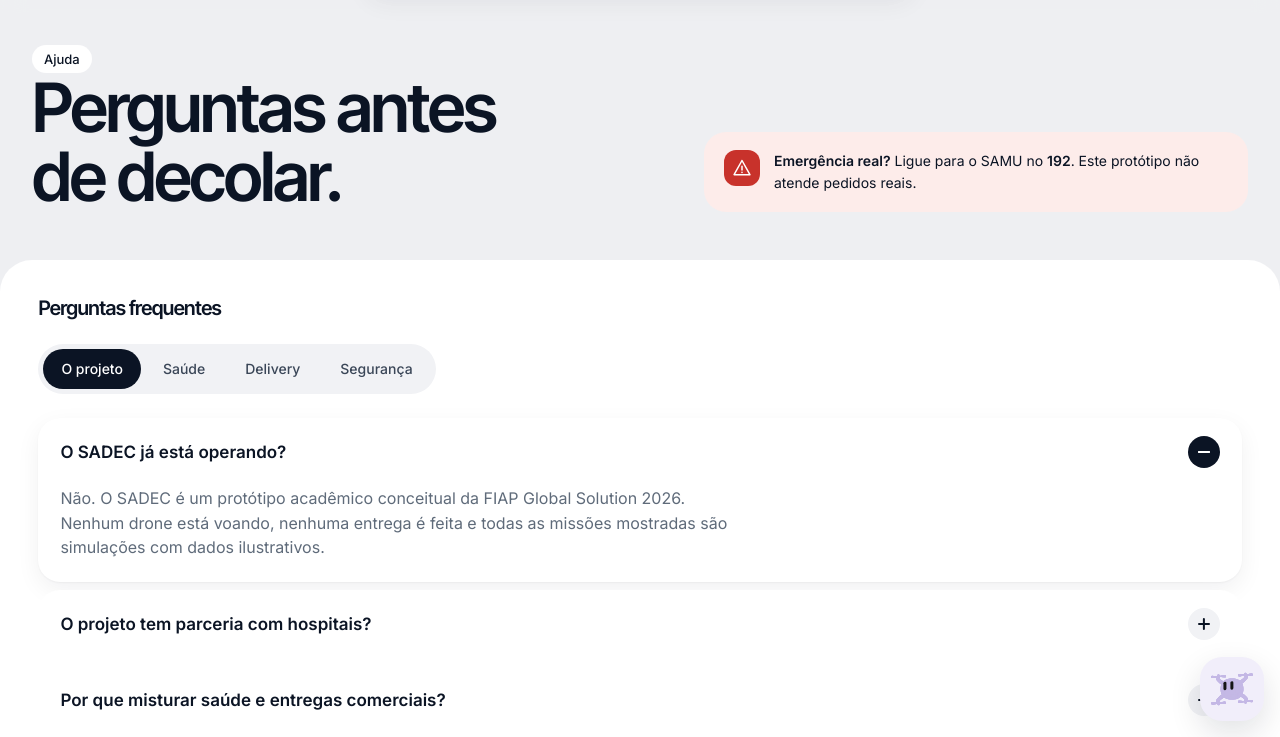
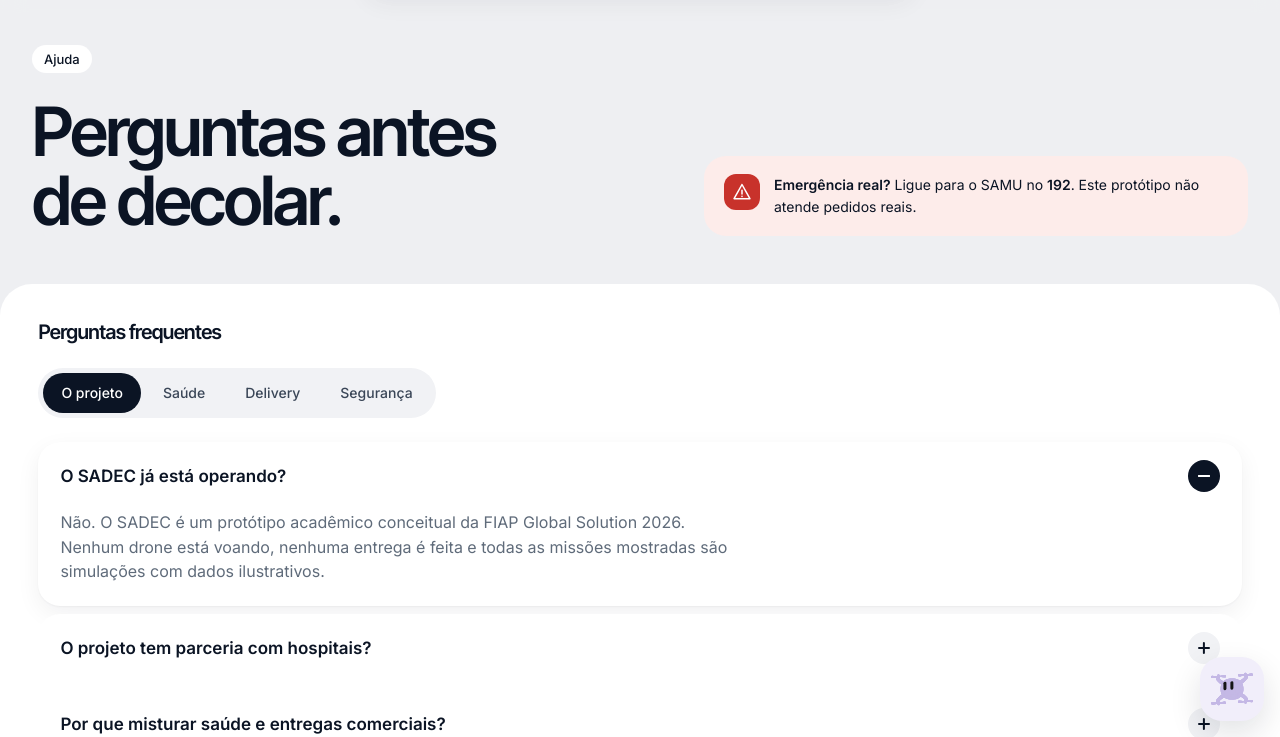
Before and after one commit to Kauanzxd/Global_Solution-Site, a website: page faq.html in a window 1280 px wide. Shown: the part 63-800 px from the top of the page. Drawn offline with Linux system fonts and the light colour scheme; no server answers.

Commit message:
feat: ajustes finais nos arquivos

```diff
--- a/css/pages.css
+++ b/css/pages.css
@@ -484,6 +484,8 @@
 .help-alert__icon { flex: none; width: 36px; height: 36px; display: grid; place-items: center; border-radius: 12px; background: var(--p1); color: #FFFFFF; }
 .help-alert__icon svg { width: 20px; height: 20px; }
 @media (min-width: 960px) { .page-hero .help-hero__inner { grid-template-columns: 1fr auto; } }
+/* etiqueta, título e texto de apoio com o mesmo respiro das outras páginas (gap do .page-hero) */
+.help-hero__inner > div { display: flex; flex-direction: column; gap: var(--s-5); }
 
 .help-faq { display: flex; flex-direction: column; gap: var(--s-5); margin-top: var(--s-7); padding: clamp(var(--s-5), 3vw, 40px); border-radius: var(--r-card); background: var(--card); }
 .help-faq > h2 { font-size: var(--t-h3, 1.5rem); }
```
Also changed, not shown: 2 other files.
